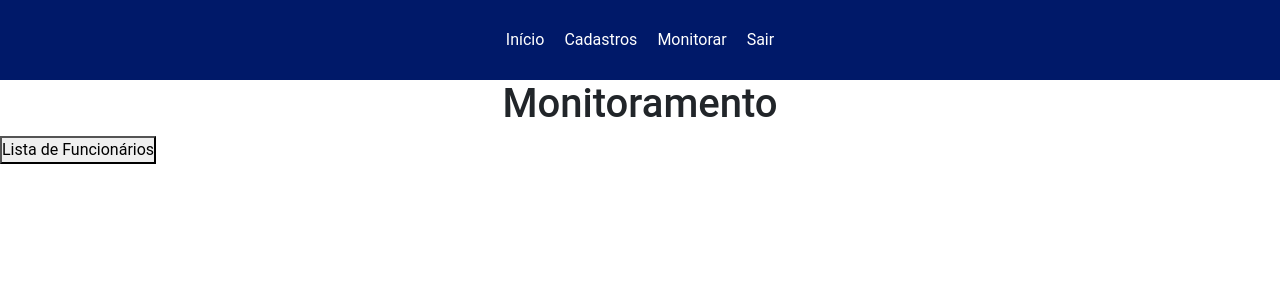
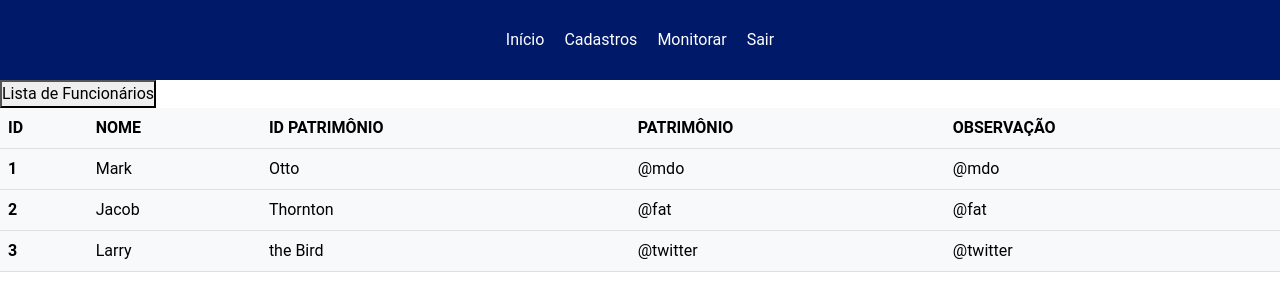
Before and after one commit to WilliamViotto/QuickPat, a React (Create React App) app: page /home/monitorar in a window 1280 px wide. Shown: the top 300 px of the page. Built offline with nearby package versions, Linux system fonts and the light colour scheme.

Commit message:
atualizando telas

```diff
--- a/src/estilo/estilo.css
+++ b/src/estilo/estilo.css
@@ -232,8 +232,8 @@ p{
     margin-right: 25px;
     margin-bottom: 10px;
     border-radius: 20px;
-    background-color: lightgray;
     text-align: center;
+    box-shadow: 3px 3px 8px 3px rgba(165, 165, 165, 0.4);
 }
 
 .cadUsuario{
@@ -248,7 +248,7 @@ p{
     margin-right: 25px;
     margin-bottom: 10px;
     border-radius: 20px;
-    background-color: lightgray;
+    box-shadow: 3px 3px 8px 3px rgba(165, 165, 165, 0.4);
     text-align: center;
 }
 
@@ -264,7 +264,7 @@ p{
     margin-right: 25px;
     margin-bottom: 10px;
     border-radius: 20px;
-    background-color: lightgray;
+    box-shadow: 3px 3px 8px 3px rgba(165, 165, 165, 0.4);
     text-align: center;
 }
 
@@ -280,7 +280,7 @@ p{
     margin-right: 10px;
     margin-bottom: 10px;
     border-radius: 20px;
-    background-color: lightgray;
+    box-shadow: 3px 3px 8px 3px rgba(165, 165, 165, 0.4);
     text-align: center;
 }
 
@@ -307,7 +307,7 @@ p{
     margin-right: 25px;
     margin-bottom: 10px;
     border-radius: 20px;
-    background-color: lightgray;
+    box-shadow: 3px 3px 8px 3px rgba(165, 165, 165, 0.4);
     text-align: center;
 }
 
@@ -371,7 +371,7 @@ p{
 }
 
 .div_top{
-    height: 80px;
+    height: 8vh;
     width: 100%;
     background-color: #001969 ;
     align-self: top;
@@ -379,7 +379,7 @@ p{
 }
 
 .div_bottom{
-    height: 80px;
+    height: 8vh;
     width: 100%;
     background-color: #001969;
     align-self: bottom;
--- a/src/paginas/cadpatrimonio.tsx
+++ b/src/paginas/cadpatrimonio.tsx
@@ -19,23 +19,22 @@ function Patrimonio () {
         <form action="">
         <div className='pai'>
           <div className='filha'>
-            <label> Nome Completo: </label>
+            <label> Nome do Patrimônio: </label>
             <Input type="text" placeholder='Digite o nome do item'></Input>
-            <label> ID: </label>
-            <Input type="text" placeholder='Digite o ID do item'></Input>
-            <label> Descrição: </label>
-            <Input type="text" placeholder='Descreva do item'></Input>
             <label> Modelo: </label>
             <Input type="text" placeholder='Digite o modelo' ></Input>
             <label> Tipo: </label>
             <Input type="text" placeholder='Digite o tipo' ></Input>
+            <label> Grupo: </label>
+            <Input type="text" placeholder='Digite o Grupo' ></Input>
           </div>
 
           <div className='filha'>
             <label> Valor Real: </label>
             <Input type="text" placeholder='Digite o R$ da compra' ></Input>
-            <label> Grupo: </label>
-            <Input type="text" placeholder='Digite o Grupo' ></Input>
+
+            <label> Descrição: </label>
+            <Input type="text" placeholder='Descreva do item'></Input>
           </div>
         </div>
 
--- a/src/paginas/monitorar.tsx
+++ b/src/paginas/monitorar.tsx
@@ -2,20 +2,30 @@ import '../estilo/estilo.css';
 import Cabecalho from '../componentes/cabecalho';
 import { useState } from 'react';
 import { Usuario } from '../componentes/types/usuario';
+import { Table } from 'reactstrap';
 
 function Monitorar() {
 
   const [usuarios, setUsuarios] = useState<Usuario[]>([]);
 
-  const carregarUsuarios = () => {
+  const [loading, setLoading] = useState(false);
 
-    fetch("https://jsonplaceholder.typicode.com/todos/")
-      .then((response) => {
-        return response.json();
-      })
-      .then((json) => {
+
+  const carregarUsuarios = async () => {
+
+    setLoading(true);
+    try {
+      let response = await fetch("https://jsonplaceholder.typicode.com/todos/")
+      let json = await response.json();
+
+
+      setLoading(false);
       setUsuarios(json);
-      })
+    } catch (e) {
+      alert('Falha ao carregar os históricos de movimentação')
+      setLoading(false);
+      console.error(e);
+    }
   }
 
   return (
@@ -28,17 +38,108 @@ function Monitorar() {
         cabTexto5={"Monitorar"}
         cabTexto6={"Sair"}
       />
-      <h1> Monitoramento </h1>
+      <div>
 
+      <div>
       <button onClick={carregarUsuarios}> Lista de Funcionários </button>
       <br />
+      </div>
+
+
+
+      <div>
+        <Table
+          hover
+          responsive
+          size=""
+        >
+          <thead>
+            <tr className="table-light">
+              <th>
+                ID
+              </th>
+              <th>
+                NOME
+              </th>
+              <th>
+                ID PATRIMÔNIO
+              </th>
+              <th>
+                PATRIMÔNIO
+              </th>
+              <th>
+                OBSERVAÇÃO
+              </th>
+            </tr>
+          </thead>
+          <tbody>
+            <tr className="table-light">
+              <th scope="row">
+                1
+              </th>
+              <td>
+                Mark
+              </td>
+              <td>
+                Otto
+              </td>
+              <td>
+                @mdo
+              </td>
+              <td>
+                @mdo
+              </td>
+            </tr>
+            <tr className="table-light">
+              <th scope="row">
+                2
+              </th>
+              <td>
+                Jacob
+              </td>
+              <td>
+                Thornton
+              </td>
+              <td>
+                @fat
+              </td>
+              <td>
+                @fat
+              </td>
+            </tr>
+            <tr className="table-light">
+              <th scope="row">
+                3
+              </th>
+              <td>
+                Larry
+              </td>
+              <td>
+                the Bird
+              </td>
+              <td>
+                @twitter
+              </td>
+              <td>
+                @twitter
+              </td>
+            </tr>
+          </tbody>
+        </Table>
+      </div>
+
+
+
       <div className='telamonitorar'>
 
+        {loading &&
+          <div>Carregando conteúdo ...</div>
+        }
         <div>
           {usuarios.map((item, index) =>
             <div key={index}>
               <hr />
-            ID: {item.id} / User ID: {item.userId} / Título: {item.title}
+                 ID: {item.id} / User ID: {item.userId} / Título: {item.title} / Título: {item.completed}
               <hr />
             </div>
           )}
@@ -47,6 +148,7 @@ function Monitorar() {
 
 
     </div>
+    </div>
   )
 }
 
```
Lines whose indentation alone changed are shown as unchanged.
